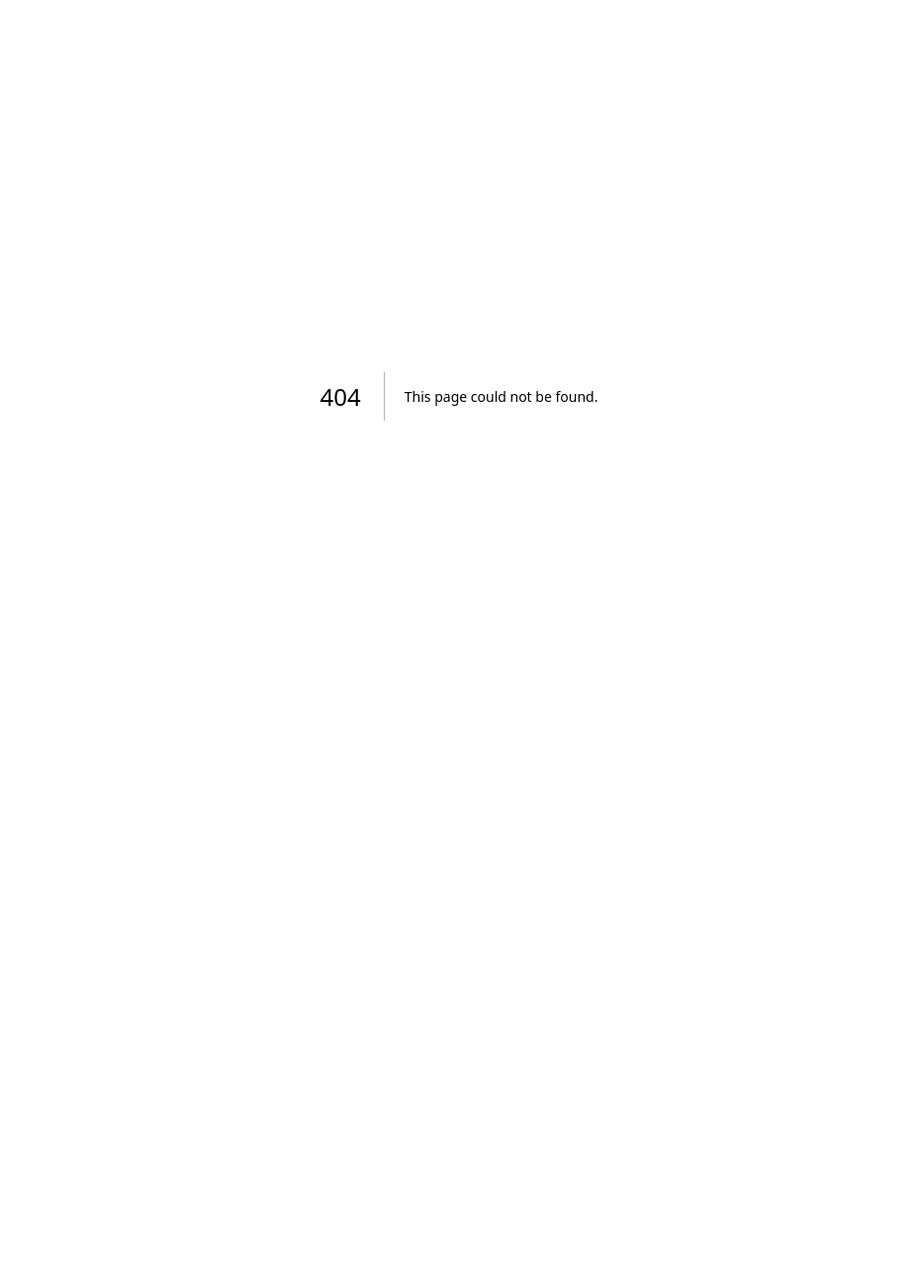
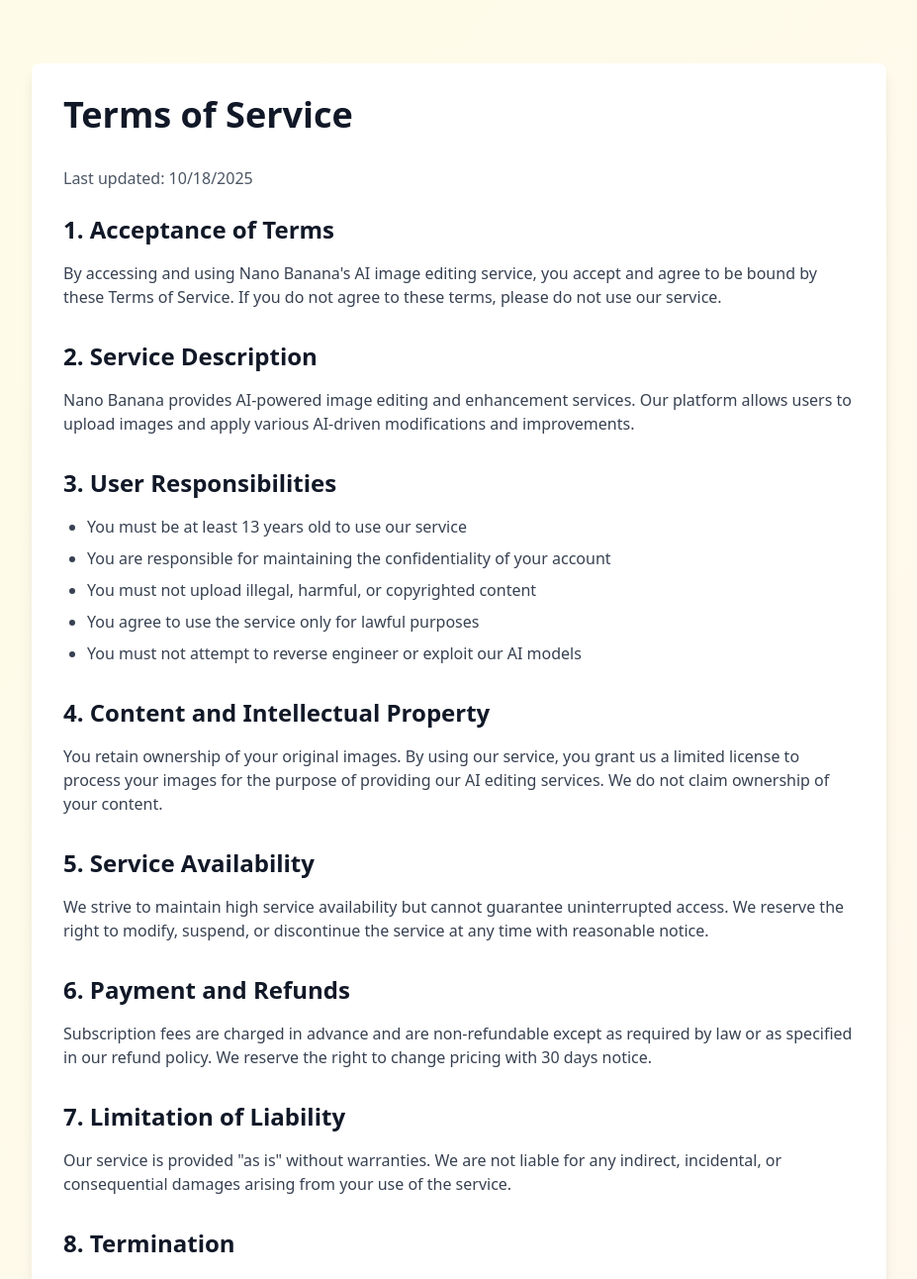
Before and after one commit to kite256/nanobanana-clone, a Next.js app: page /terms in a window 1280 px wide. Before the commit this address had no page. Shown: the top 1292 px of the page at 99% size, without its empty margins (176-1103 px from the left). Before the commit the page ends 800 px from the top, so only its background shows below. Built offline with nearby package versions, Linux system fonts and the light colour scheme.

Commit message:
实现 服务条款页面

```diff
--- a/src/app/page.tsx
+++ b/src/app/page.tsx
@@ -587,7 +587,7 @@
             </div>
             <div className="flex space-x-6 text-sm text-gray-600">
               <a href="/privacy" className="hover:text-orange-600 transition-colors">Privacy Policy</a>
-              <a href="#" className="hover:text-orange-600 transition-colors">Terms of Service</a>
+              <a href="/terms" className="hover:text-orange-600 transition-colors">Terms of Service</a>
               <a href="#" className="hover:text-orange-600 transition-colors">Refund Policy</a>
               <a href="#" className="hover:text-orange-600 transition-colors">Refund Application</a>
             </div>
--- /dev/null
+++ b/src/app/terms/page.tsx
@@ -0,0 +1,104 @@
+import { Metadata } from "next";
+
+export const metadata: Metadata = {
+  title: "Terms of Service - Nano Banana",
+  description: "Terms of Service for Nano Banana AI image editing service",
+};
+
+export default function TermsPage() {
+  return (
+    <div className="min-h-screen bg-gradient-to-br from-yellow-50 to-orange-50">
+      <div className="container mx-auto px-4 py-16 max-w-4xl">
+        <div className="bg-white rounded-lg shadow-lg p-8">
+          <h1 className="text-4xl font-bold text-gray-900 mb-8">Terms of Service</h1>
+
+          <div className="prose prose-lg max-w-none">
+            <p className="text-gray-600 mb-6">
+              Last updated: {new Date().toLocaleDateString()}
+            </p>
+
+            <section className="mb-8">
+              <h2 className="text-2xl font-semibold text-gray-900 mb-4">1. Acceptance of Terms</h2>
+              <p className="text-gray-700 mb-4">
+                By accessing and using Nano Banana's AI image editing service, you accept and agree to be bound by these Terms of Service. If you do not agree to these terms, please do not use our service.
+              </p>
+            </section>
+
+            <section className="mb-8">
+              <h2 className="text-2xl font-semibold text-gray-900 mb-4">2. Service Description</h2>
+              <p className="text-gray-700 mb-4">
+                Nano Banana provides AI-powered image editing and enhancement services. Our platform allows users to upload images and apply various AI-driven modifications and improvements.
+              </p>
+            </section>
+
+            <section className="mb-8">
+              <h2 className="text-2xl font-semibold text-gray-900 mb-4">3. User Responsibilities</h2>
+              <ul className="list-disc pl-6 text-gray-700 space-y-2">
+                <li>You must be at least 13 years old to use our service</li>
+                <li>You are responsible for maintaining the confidentiality of your account</li>
+                <li>You must not upload illegal, harmful, or copyrighted content</li>
+                <li>You agree to use the service only for lawful purposes</li>
+                <li>You must not attempt to reverse engineer or exploit our AI models</li>
+              </ul>
+            </section>
+
+            <section className="mb-8">
+              <h2 className="text-2xl font-semibold text-gray-900 mb-4">4. Content and Intellectual Property</h2>
+              <p className="text-gray-700 mb-4">
+                You retain ownership of your original images. By using our service, you grant us a limited license to process your images for the purpose of providing our AI editing services. We do not claim ownership of your content.
+              </p>
+            </section>
+
+            <section className="mb-8">
+              <h2 className="text-2xl font-semibold text-gray-900 mb-4">5. Service Availability</h2>
+              <p className="text-gray-700 mb-4">
+                We strive to maintain high service availability but cannot guarantee uninterrupted access. We reserve the right to modify, suspend, or discontinue the service at any time with reasonable notice.
+              </p>
+            </section>
+
+            <section className="mb-8">
+              <h2 className="text-2xl font-semibold text-gray-900 mb-4">6. Payment and Refunds</h2>
+              <p className="text-gray-700 mb-4">
+                Subscription fees are charged in advance and are non-refundable except as required by law or as specified in our refund policy. We reserve the right to change pricing with 30 days notice.
+              </p>
+            </section>
+
+            <section className="mb-8">
+              <h2 className="text-2xl font-semibold text-gray-900 mb-4">7. Limitation of Liability</h2>
+              <p className="text-gray-700 mb-4">
+                Our service is provided "as is" without warranties. We are not liable for any indirect, incidental, or consequential damages arising from your use of the service.
+              </p>
+            </section>
+
+            <section className="mb-8">
+              <h2 className="text-2xl font-semibold text-gray-900 mb-4">8. Termination</h2>
+              <p className="text-gray-700 mb-4">
+                We may terminate or suspend your account at any time for violation of these terms. You may cancel your account at any time through your account settings.
+              </p>
+            </section>
+
+            <section className="mb-8">
+              <h2 className="text-2xl font-semibold text-gray-900 mb-4">9. Changes to Terms</h2>
+              <p className="text-gray-700 mb-4">
+                We may update these terms from time to time. We will notify users of material changes via email or through our service. Continued use after changes constitutes acceptance of the new terms.
+              </p>
+            </section>
+
+            <section className="mb-8">
+              <h2 className="text-2xl font-semibold text-gray-900 mb-4">10. Contact Information</h2>
+              <p className="text-gray-700 mb-4">
+                If you have questions about these Terms of Service, please contact us:
+              </p>
+              <div className="bg-gray-50 p-4 rounded-lg">
+                <p className="text-gray-700">
+                  Email: about@nanobananashow.xyz<br />
+                  Support: privacy@nanobananashow.xyz
+                </p>
+              </div>
+            </section>
+          </div>
+        </div>
+      </div>
+    </div>
+  );
+}
```
